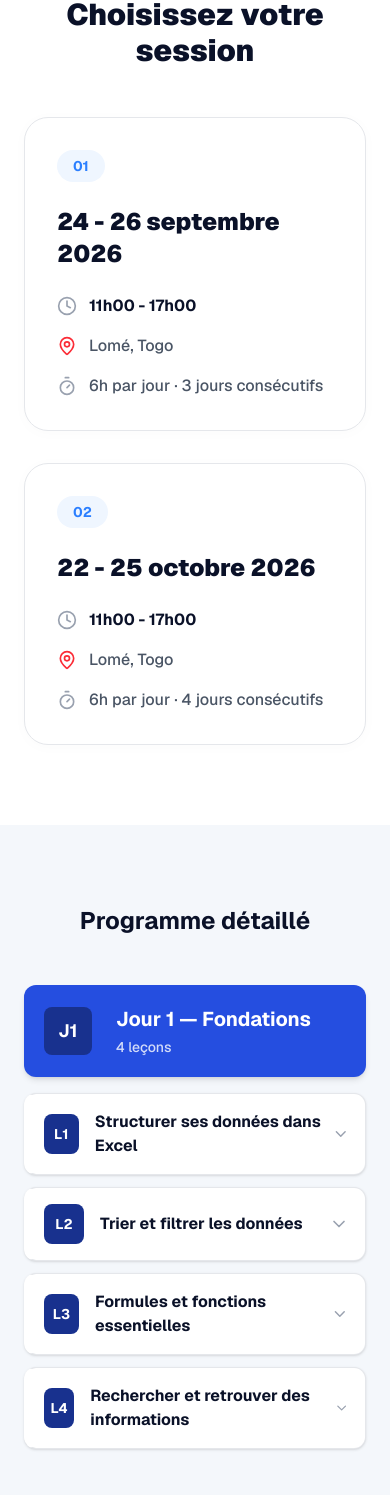
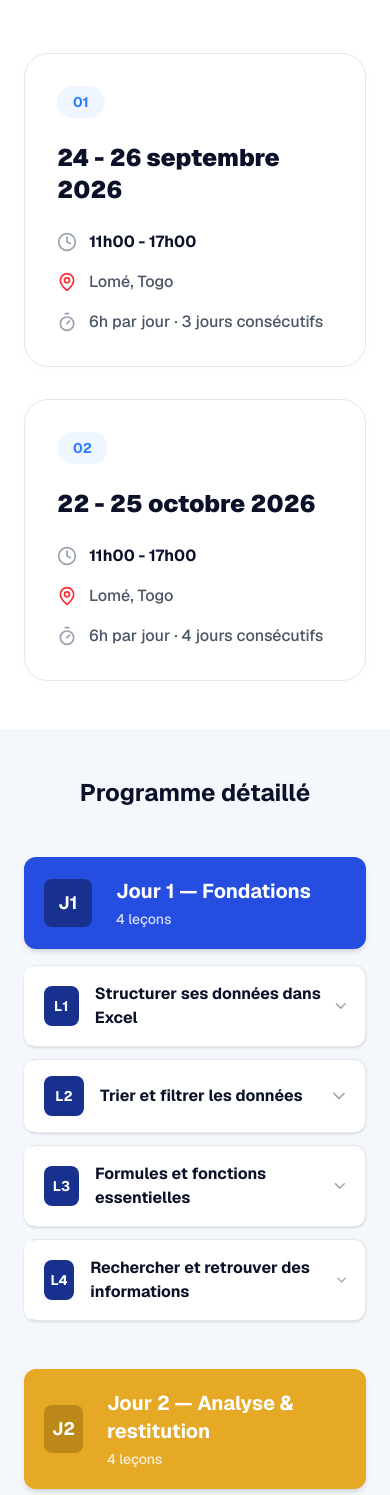
Before and after one commit to nathan2024-maker/analyse_donnee, a Next.js app: page / in a window 390 px wide. Shown: the part 5165-6660 px from the top of the page. Built offline with nearby package versions, Linux system fonts and the light colour scheme.

Commit message:
Reduit les espacements verticaux sur mobile autour du calendrier et du programme

```diff
--- a/src/components/Calendar.tsx
+++ b/src/components/Calendar.tsx
@@ -20,7 +20,7 @@ export function Calendar() {
   ];
 
   return (
-    <section className="py-20 px-6 md:px-12 bg-white flex justify-center">
+    <section className="py-12 md:py-20 px-6 md:px-12 bg-white flex justify-center">
       <div className="w-full max-w-5xl">
         <div className="text-center mb-12">
           <h3 className="text-blue-500 font-bold text-xs tracking-[0.2em] uppercase mb-4">CALENDRIER</h3>
--- a/src/components/Curriculum.tsx
+++ b/src/components/Curriculum.tsx
@@ -138,7 +138,7 @@ export function Curriculum() {
   };
 
   return (
-    <section id="programme" className="py-20 px-6 md:px-12 max-w-5xl mx-auto scroll-mt-24">
+    <section id="programme" className="py-12 md:py-20 px-6 md:px-12 max-w-5xl mx-auto scroll-mt-24">
       <div className="text-center mb-12">
         <h2 className="text-2xl font-bold text-bafe-blue text-center">
           Programme détaillé
--- a/src/components/LearningObjectives.tsx
+++ b/src/components/LearningObjectives.tsx
@@ -94,7 +94,7 @@ export function LearningObjectives() {
   ];
 
   return (
-    <section className="pt-10 pb-20 px-6 md:px-12 bg-[#f4f7fb] flex justify-center">
+    <section className="pt-10 pb-12 md:pb-20 px-6 md:px-12 bg-[#f4f7fb] flex justify-center">
       <div className="w-full max-w-6xl">
 
         {/* Top Part */}
```
